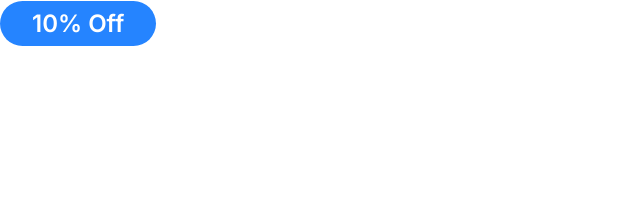
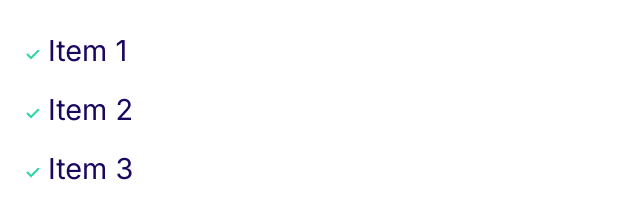
Before and after one commit to GillesChristian/Moshify, a plain HTML site: page index.html in a window 1280 px wide. Shown: the whole page, without its empty margins (0-640 px from the left). Drawn offline with Linux system fonts and the light colour scheme.

Commit message:
List component commit.

```diff
--- a/css/styles.css
+++ b/css/styles.css
@@ -115,3 +115,33 @@
         font-size: 1.2rem;
     }
 }
+
+/* Lists */
+.list{
+    list-style: none;
+    padding-left: 0;
+    color: var(--color-headings);
+}
+
+.list-inline .list_item{
+    display: inline-block;
+    margin-right: 2rem;
+}
+
+.list-tick{
+    list-style-image: url(/icons/tick.svg);
+    padding-left: 3rem;
+}
+.list-tick .list_item{
+    padding-left: 0.5rem;
+    margin-bottom: 1rem;
+
+}
+
+@media screen and (min-width: 1024px) {
+    .list-tick .list_item{
+        padding-left: 0 ;
+
+
+    }
+}
--- a/index.html
+++ b/index.html
@@ -11,6 +11,10 @@
     <link rel="stylesheet" href="css/normalize.css">
 </head>
 <body>
-    <span class="badge badge-primary">10% Off</span>
+    <ul class="list list-tick ">
+        <li class="list_item">Item 1</li>
+        <li class="list_item">Item 2</li>
+        <li class="list_item">Item 3</li>
+    </ul>
 </body>
 </html>
```
Also changed, not shown: components/list.html (added, +5 -0 lines), icons/tick.svg (added).
